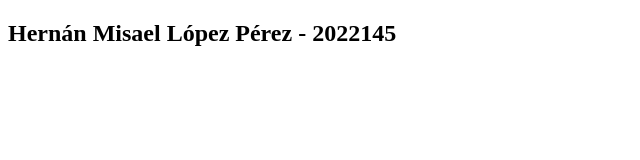
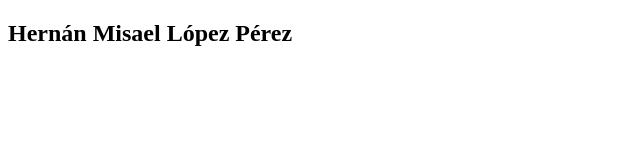
Before and after one commit to hlopez-2022145/Prueba, a plain HTML site: page misael.html in a window 1280 px wide. Shown: the whole page, without its empty margins (0-640 px from the left). Drawn offline with Linux system fonts and the light colour scheme.

Commit message:
Misael Lopez Subio

```diff
--- a/misael.html
+++ b/misael.html
@@ -7,6 +7,6 @@
     <title>Document</title>
 </head>
 <body>
-        <h2> Hernán Misael López Pérez - 2022145 </h2>
+        <h2> Hernán Misael López Pérez</h2>
 </body>
 </html>
```
